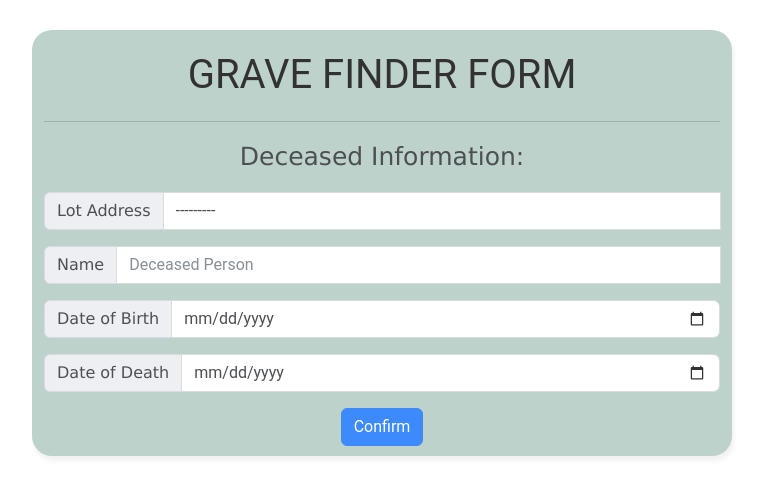
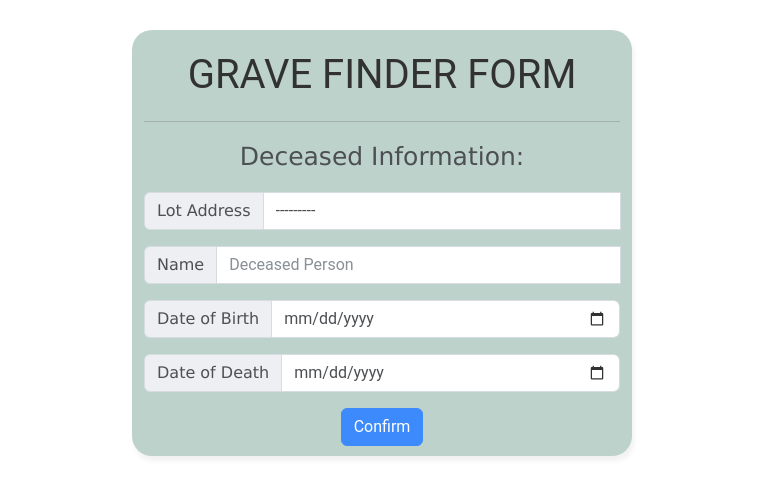
Before and after one commit to leilabocar/THESIS, a Django app: page /AddDeceased/1 in a window 1280 px wide. Shown: the part 86-583 px from the top of the page, without its empty margins (263-1026 px from the left). Run offline with Django 4.2, Linux system fonts and the light colour scheme; the visitor is signed in with stand-in values (Sample User, id 1); data that the repository does not hold is empty; some libraries are stand-ins or nearby versions.

Commit message:
add deceased

```diff
--- a/THESISPROJECT/THESISAPP/templates/files/AddDeceased.html
+++ b/THESISPROJECT/THESISAPP/templates/files/AddDeceased.html
@@ -32,6 +32,7 @@
             opacity: 0.8;
             box-shadow: 2px 5px 5px 0px #eee;
             max-width: 700px;
+            width: 500px;
             padding-top: 5px;
             height: auto;
             padding-bottom: 10px;
@@ -53,6 +54,9 @@
         }
         .action{
             width: 190px;
+        }
+        .container{
+            justify-content: center;
         }
     </style>
     <script>
```
